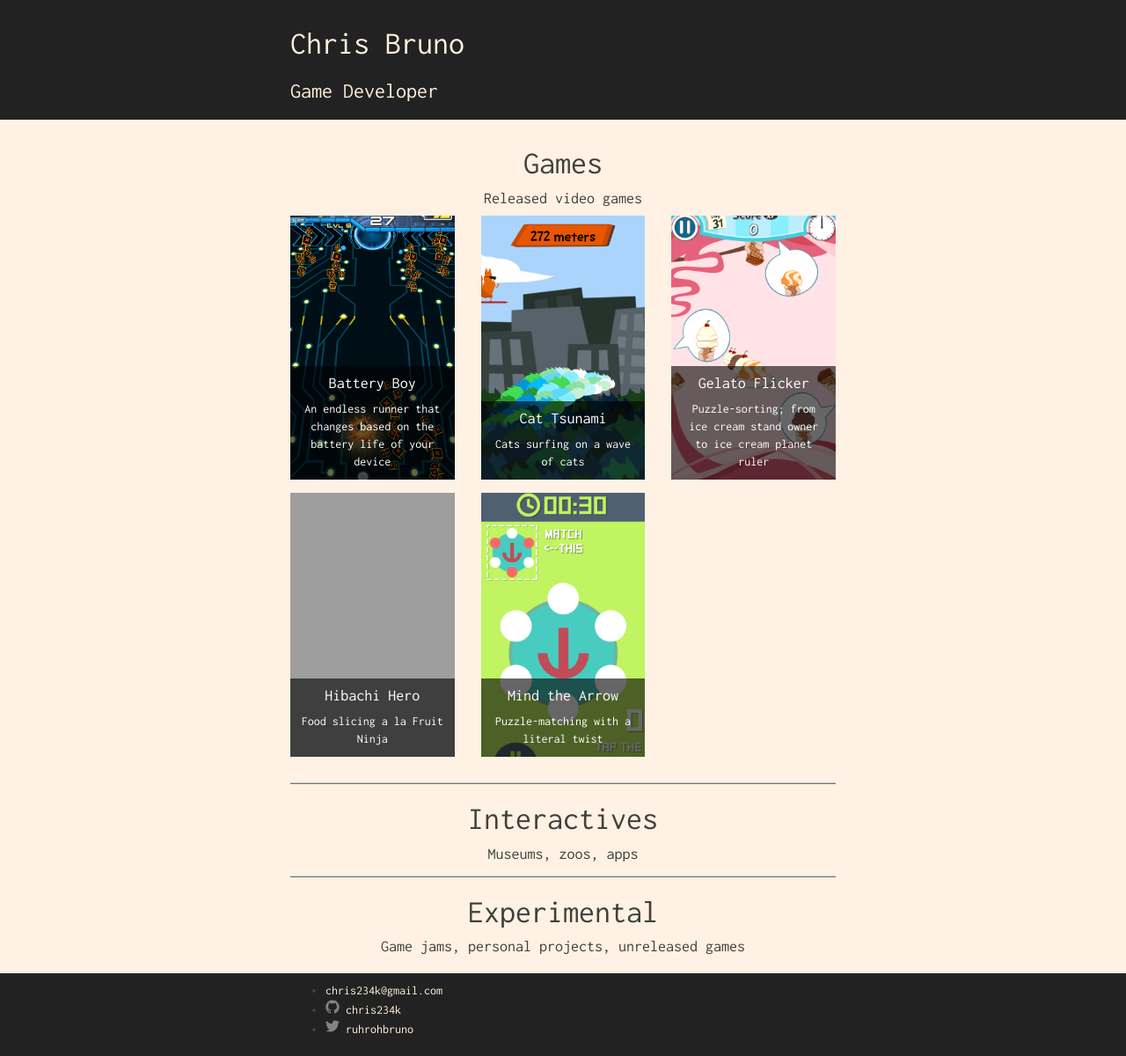
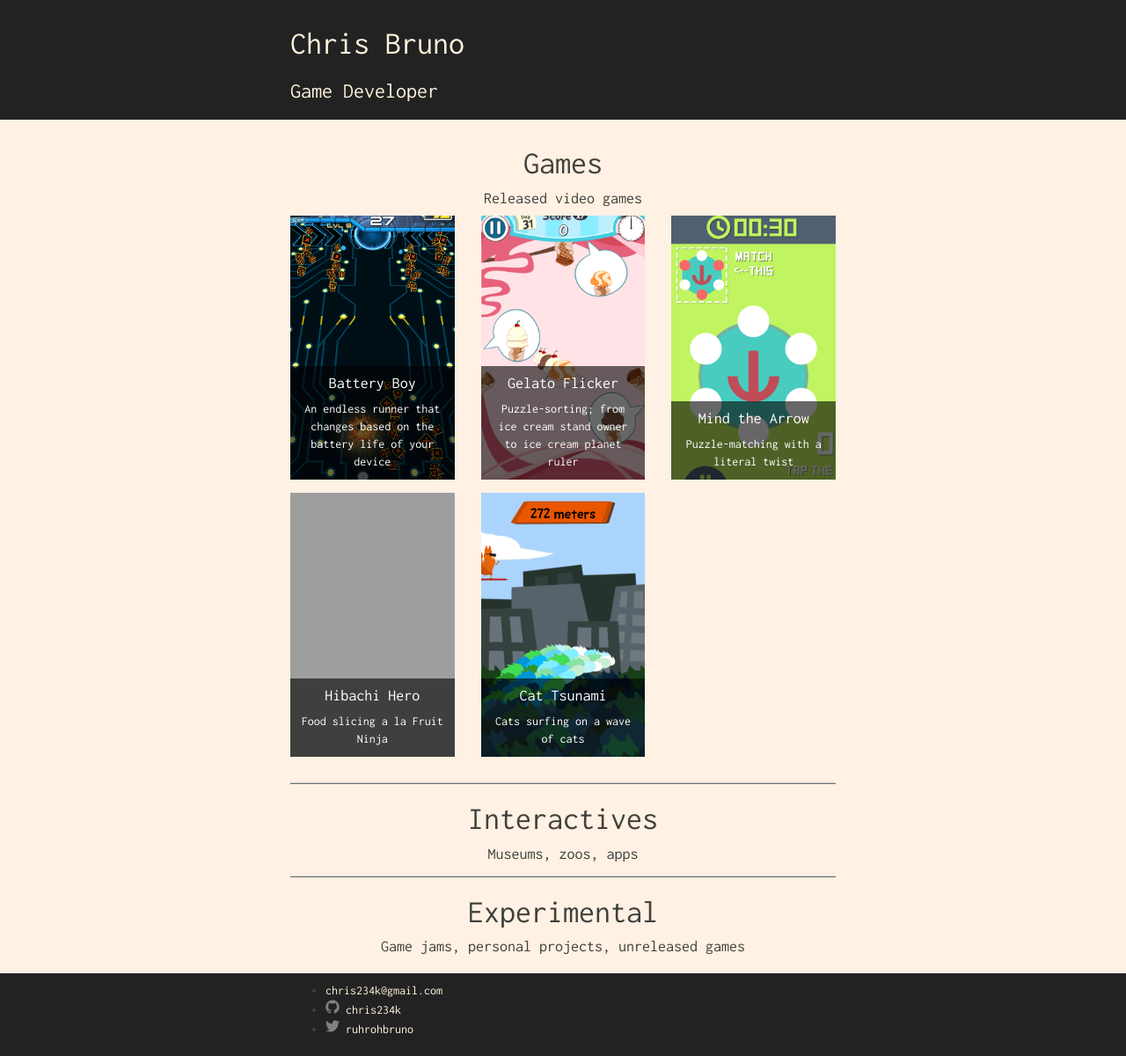
Before and after one commit to Chris234k/chris234k.github.io, a Jekyll site: the page built from index.html, in a window 1280 px wide. Shown: the whole page at 88% size. Built offline with Jekyll 4.4.1, drawn with Linux system fonts in a browser that asks for light colours; grey boxes are pictures that could not be loaded.

Commit message:
Display games by grid rank

```diff
--- a/index.html
+++ b/index.html
@@ -7,7 +7,8 @@ layout: default
   <h4>Released video games</h4>
 </span>
 <div class="row" style="text-align: center;">
-  {% for game in site.games %}
+  {% assign games = site.games | sort: 'grid-rank' %}
+  {% for game in games %}
   <!-- a tag with display: block behaves exactly like a div -->
   <a href="{{game.url}}" class="col-md-4" style="display: block; padding-bottom: 15px;">
     <div class="center-cropped" style="background-image: url({{game.thumbnail}});">
--- a/todo.txt
+++ b/todo.txt
@@ -6,6 +6,7 @@ try to order by precedence
 -- should probably include traveling merchant in jams / experimental (due to unreleased)
 
 - add space between grid thumbnails (current ones expand so are clickable outside visuals)
+- scale grid thumbnails down with screen (mobile looks eh) to reveal more of the image
 
 - alternative to trailer link: landscape screenshot (at least for games)
 
```
Also changed, not shown: _games/batteryboy.md (+1 -0 lines), _games/cattsunami.md (+1 -0 lines), _games/gelatoflicker.md (+1 -0 lines), _games/hibachihero.md (+1 -0 lines), _games/mindthearrow.md (+1 -0 lines).
